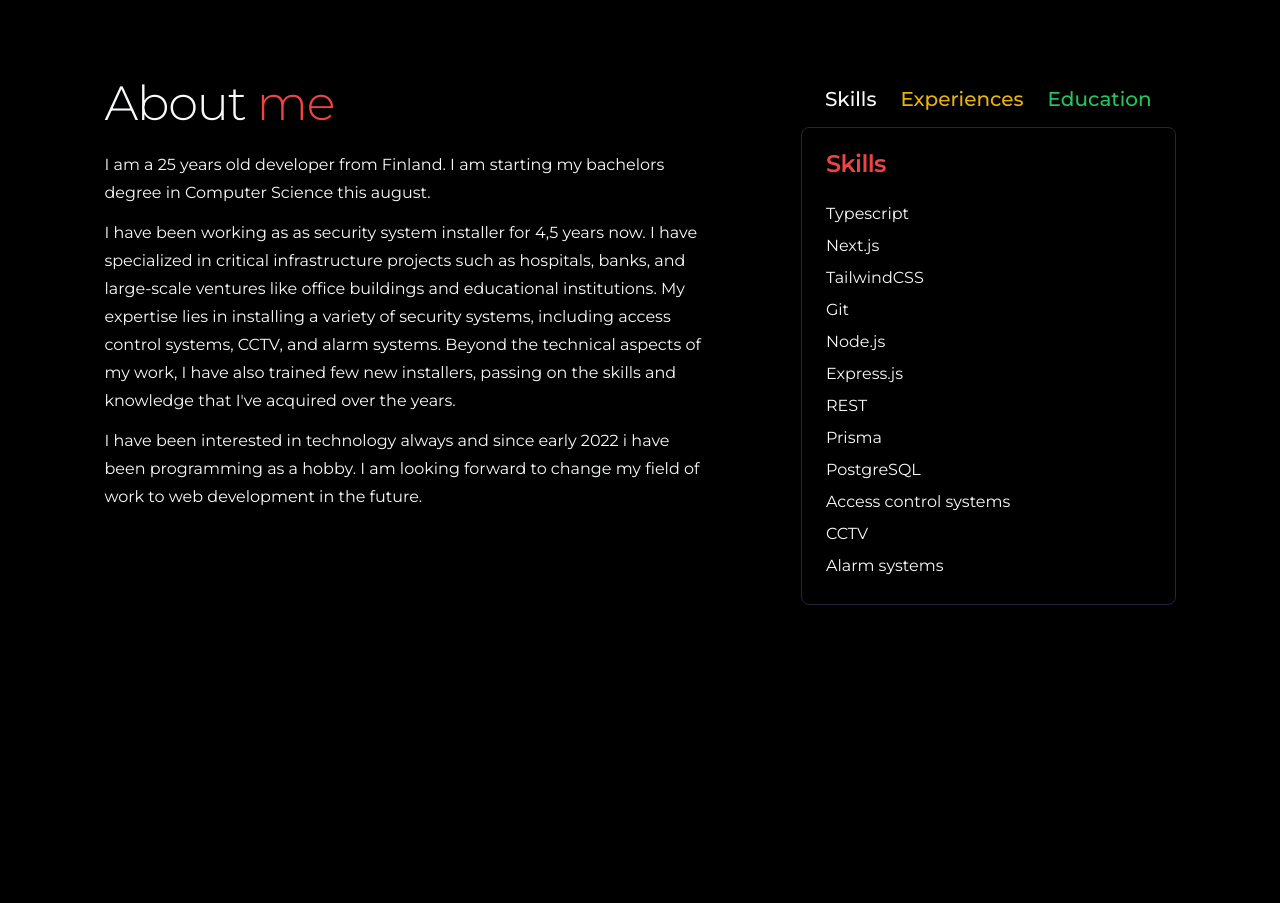
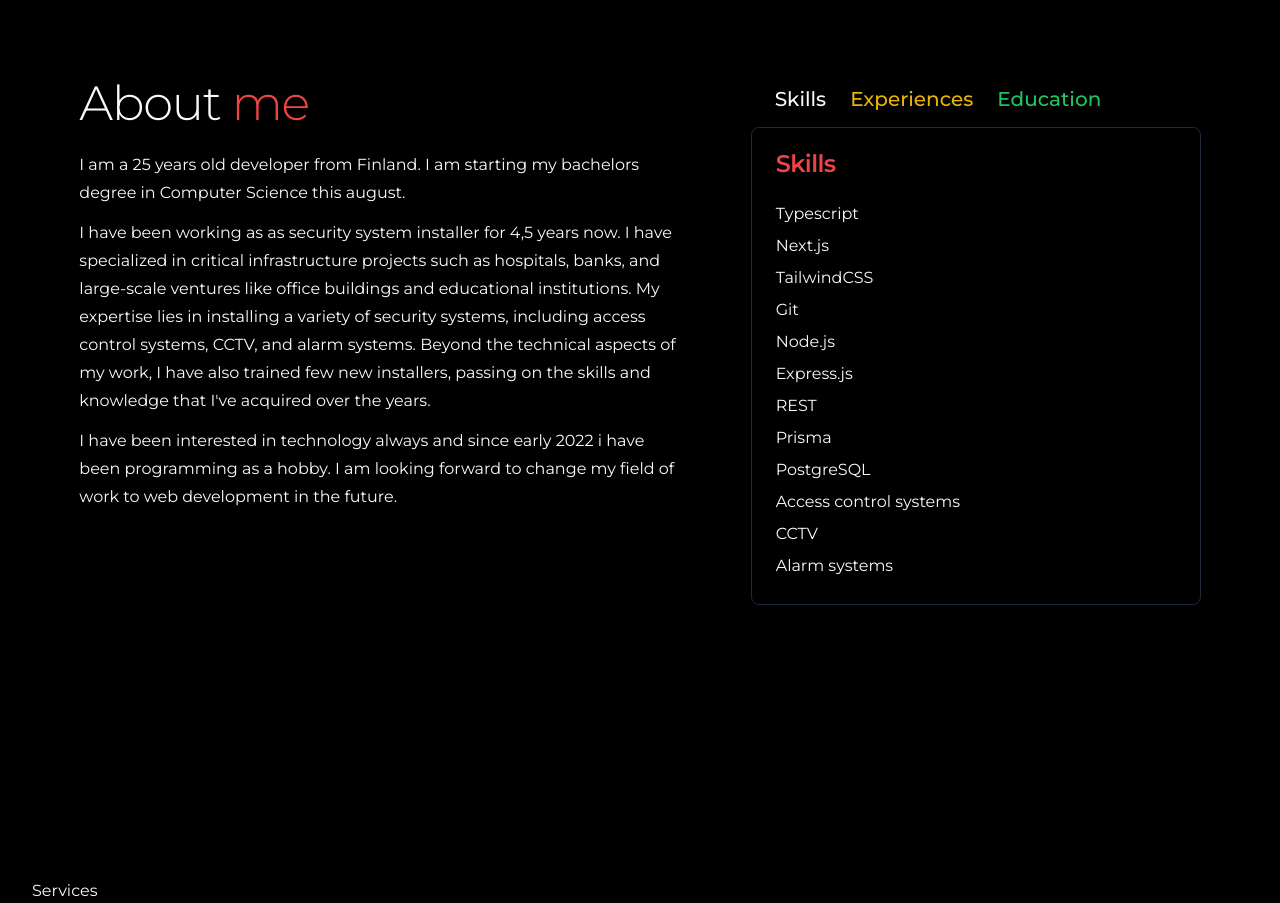
Before and after one commit to awonfs/portfolio, a Next.js app: page / in a window 1280 px wide. Shown: the part 740-1643 px from the top of the page. Before the commit the page ends 1619 px from the top, so only its background shows below. Built offline with nearby package versions, Linux system fonts and the light colour scheme.

Commit message:
Changed tabcard width and changed scrolling

```diff
--- a/app/globals.css
+++ b/app/globals.css
@@ -76,3 +76,7 @@
     @apply bg-background text-foreground;
   }
 }
+
+html {
+  scroll-behavior: smooth;
+}
--- a/app/layout.tsx
+++ b/app/layout.tsx
@@ -7,8 +7,8 @@ import Header from "@/components/header";
 const montserrat = Montserrat({ subsets: ["latin"] });
 
 export const metadata: Metadata = {
-  title: "Create Next App",
-  description: "Generated by create next app",
+  title: "ERWD",
+  description: "Homepage of ERWD",
 };
 
 export default function RootLayout({
--- a/app/page.tsx
+++ b/app/page.tsx
@@ -1,12 +1,12 @@
-/* eslint-disable react/no-unescaped-entities */
-import Image from "next/image";
 import LandingPage from "@/components/landing-page";
 import About from "@/components/about";
+import Services from "@/components/services";
 export default function Home() {
   return (
     <main className="h-screen">
       <LandingPage />
       <About />
+      <Services />
     </main>
   );
 }
--- a/components/cards/tab-card.tsx
+++ b/components/cards/tab-card.tsx
@@ -8,7 +8,7 @@ type TabCardProps = {
 
 function TabCard({ title, titleColor, listWords }: TabCardProps) {
   return (
-    <Card>
+    <Card className="min-w-[450px]">
       <CardHeader>
         <CardTitle className={titleColor}>{title}</CardTitle>
       </CardHeader>
--- a/components/header.tsx
+++ b/components/header.tsx
@@ -2,13 +2,9 @@
 import Link from "next/link";
 import {
   NavigationMenu,
-  NavigationMenuContent,
-  NavigationMenuIndicator,
   NavigationMenuItem,
   NavigationMenuLink,
   NavigationMenuList,
-  NavigationMenuTrigger,
-  NavigationMenuViewport,
 } from "@/components/ui/navigation-menu";
 
 import { navigationMenuTriggerStyle } from "@/components/ui/navigation-menu";
--- /dev/null
+++ b/components/services.tsx
@@ -0,0 +1,5 @@
+function Services() {
+  return <div id="services">Services</div>;
+}
+
+export default Services;
```
